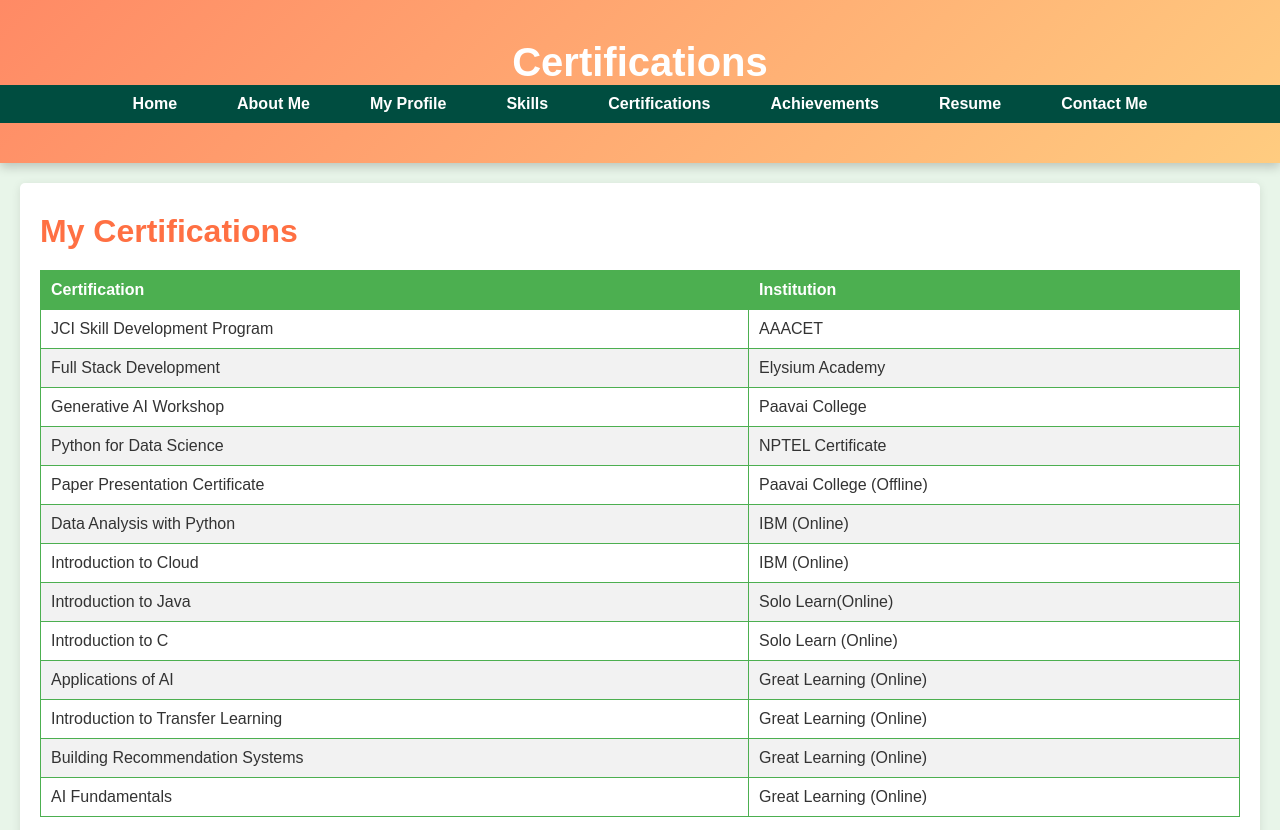
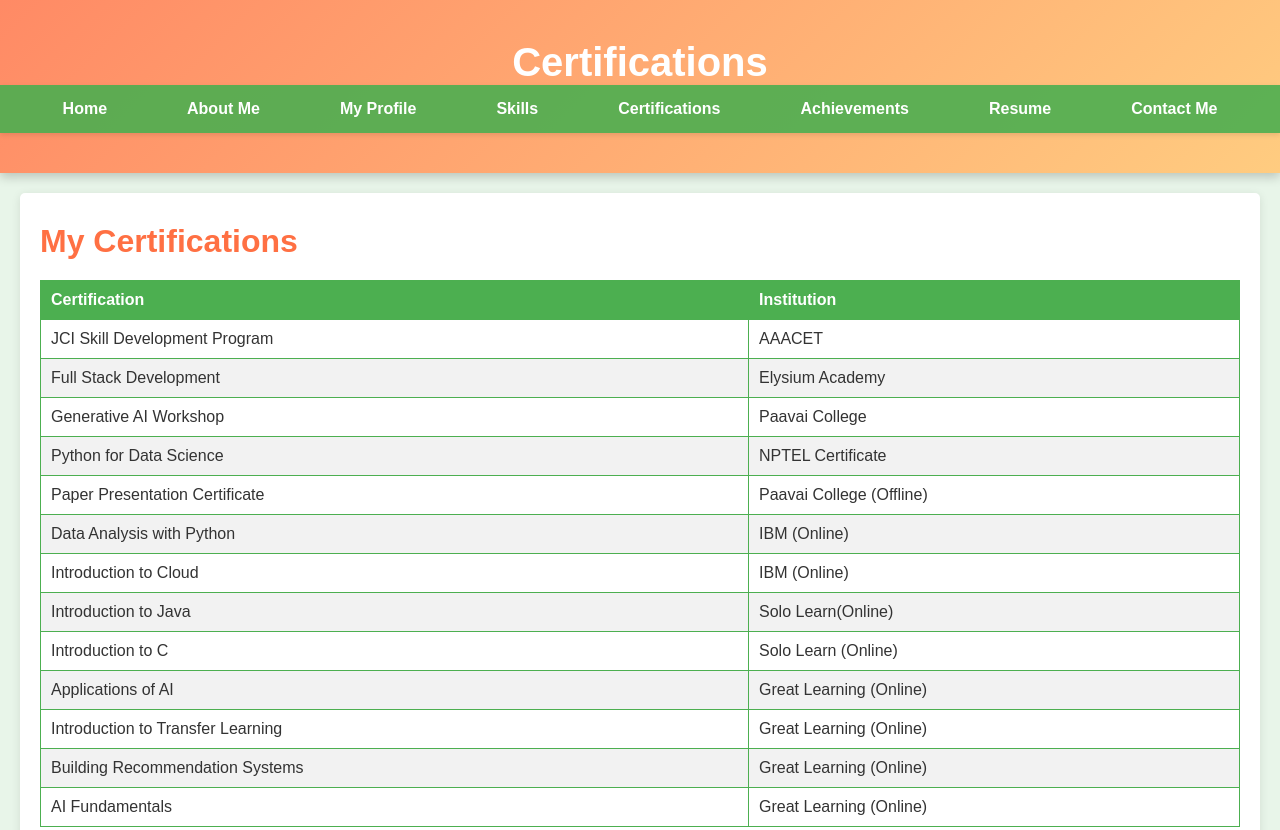
Before and after one commit to Muthupandi24/CMuthupandi, a plain HTML site: page certifications.html in a window 1280 px wide. Shown: the top 830 px of the page. Drawn offline with Linux system fonts and the light colour scheme.

Commit message:
Update certifications.css

```diff
--- a/certifications.css
+++ b/certifications.css
@@ -22,8 +22,9 @@
 
 /* Navigation Bar Styles */
 .navbar {
-    background-color: #004d40; /* Darker teal background for navbar */
-    padding: 10px 0; /* Padding for navbar */
+    background-color: rgba(76, 175, 80, 0.9); /* Semi-transparent background for navbar */
+    padding: 15px 0; /* Padding for navbar */
+    box-shadow: 0 2px 5px rgba(0, 0, 0, 0.1); /* Subtle shadow for navbar */
 }
 
 .navbar ul {
@@ -35,23 +36,41 @@
 }
 
 .navbar ul li {
-    margin: 0 15px; /* Space between navbar items */
+    margin: 0 20px; /* Space between navbar items */
 }
 
 .navbar ul li a {
     color: #ffffff; /* White text for links */
     text-decoration: none; /* Remove underline */
     font-weight: bold; /* Bold text for links */
-    padding: 10px 15px; /* Padding for links */
-    border-radius: 5px; /* Rounded corners */
-    transition: background-color 0.3s; /* Smooth transition for hover effect */
+    padding: 10px 20px; /* Padding for links */
+    border-radius: 25px; /* Rounded corners */
+    transition: background-color 0.3s, transform 0.3s; /* Smooth transition for hover effect */
+    position: relative; /* For pseudo-element positioning */
 }
 
 .navbar ul li a:hover {
     background-color: #ffcc00; /* Change background color on hover to gold */
-    color: #004d40; /* Change text color on hover to dark teal */
+    color: #4a148c; /* Change text color on hover to dark purple */
+    transform: scale(1.1); /* Slightly enlarge on hover */
 }
 
+/* Underline effect on hover */
+.navbar ul li a::after {
+    content: '';
+    position: absolute;
+    width: 100%;
+    height: 3px;
+    background: #ffcc00; /* Gold underline */
+    left: 0;
+    bottom: -5px;
+    transform: scaleX(0); /* Initially hidden */
+    transition: transform 0.3s; /* Smooth transition for effect */
+}
+
+.navbar ul li a:hover::after {
+    transform: scaleX(1); /* Show underline on hover */
+}
 /* Main Content Styles */
 main {
     padding: 20px;
```
